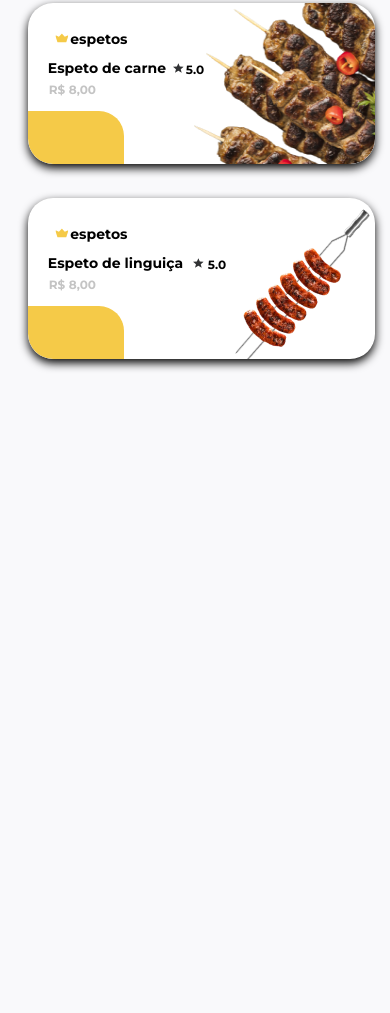
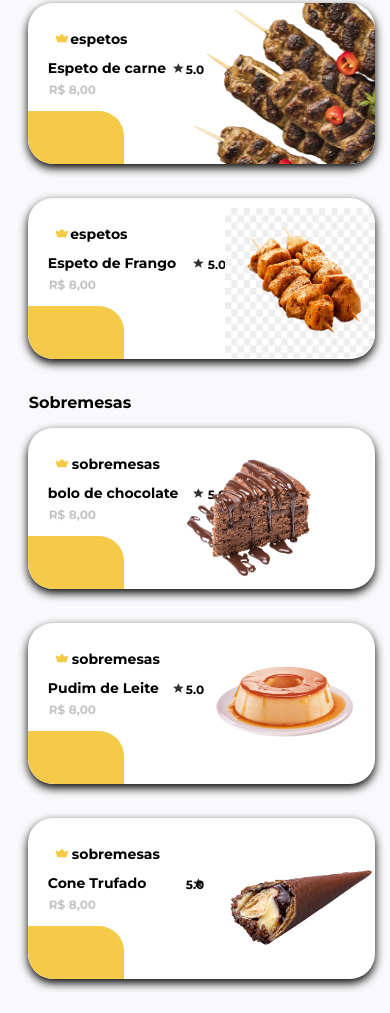
Before and after one commit to jonata-nonato/projeto-espeto, a plain HTML site: page projeto espeto/index.html in a window 390 px wide. Shown: the part 693-1706 px from the top of the page. Before the commit the page ends 1086 px from the top, so only its background shows below. Drawn offline with Linux system fonts and the light colour scheme.

Commit message:
adcionado os card de sobremesa

```diff
--- a/projeto espeto/index.html
+++ b/projeto espeto/index.html
@@ -257,18 +257,77 @@
                     <h1>espetos</h1>
 
                     <img class="coroa" src="imagens/coroa dourada-2.svg" alt="">
-                    <p class="nome-do-espeto">Espeto de linguiça</p>
+                    <p class="nome-do-espeto">Espeto de Frango</p>
                     <p class="preco_mobile" >
                         R$ 8,00
                     </p>
                     <img class="estrela" src="imagens/estrela-2.svg" alt="">
                     <h3 class="avaliacao">5.0</h3>
-                    <img class="espeto-lang-mobile" src="imagens/img-espeto-linguica-mobile.png" alt="">
+                    <img class="espeto-frang-mobile" src="imagens/img-espeto-de-frango-mobile.png" alt="">
 
                     <div class="retangulo">
 
                     </div>
                 </div>
+
+            </div>
+            <h3 class="titulos-cat">
+                Sobremesas
+            </h3>
+
+            <div class="card-prod-espeto">
+                <div class="card-mobile-sobremesa">
+                    <h1>sobremesas</h1>
+
+                    <img class="coroa" src="imagens/coroa dourada-2.svg" alt="">
+                    <p class="nome-da-sobremesa">bolo de chocolate</p>
+                    <p class="preco_mobile" >
+                        R$ 8,00
+                    </p>
+                    <img class="estrela" src="imagens/estrela-2.svg" alt="">
+                    <h3 class="avaliacao">5.0</h3>
+                    <img class="sobre-bolo-mobile" src="imagens/img-bolo-de-chocolate-mobile.png" alt="">
+                    <div class="retangulo">
+
+                    </div>
+                </div>
+
+                <div class="card-mobile-sobremesa">
+                    <h1>sobremesas</h1>
+
+
+                    <img class="coroa" src="imagens/coroa dourada-2.svg" alt="">
+                    <p class="nome-da-sobremesa">Pudim de Leite</p>
+                    <p class="preco_mobile">
+                        R$ 8,00
+                    </p>
+                    <img class="estrela-carne" src="imagens/estrela-2.svg" alt="">
+
+                    <h3 class="avaliacao-pudim">5.0</h3>
+                    <img class="sobre-pudim-mobile" src="imagens/img-pudim-mobile.png" alt="">
+
+                    <div class="retangulo">
+
+                    </div>
+                </div>
+
+                <div class="card-mobile-sobremesa">
+                    <h1>sobremesas</h1>
+
+                    <img class="coroa" src="imagens/coroa dourada-2.svg" alt="">
+                    <p class="nome-da-sobremesa">Cone Trufado</p>
+                    <p class="preco_mobile" >
+                        R$ 8,00
+                    </p>
+                    <img class="estrela" src="imagens/estrela-2.svg" alt="">
+                    <h3 class="avaliacao-trufa">5.0</h3>
+                    <img class="espeto-frang-mobile" src="imagens/img-cone-trufado-mobile.png" alt="">
+
+                    <div class="retangulo">
+
+                    </div>
+                </div>
+
             </div>
         </main>
         <footer>
--- a/projeto espeto/style.css
+++ b/projeto espeto/style.css
@@ -526,7 +526,7 @@ aside > p{
     font-style: normal;
     font-weight: 600;
     line-height: normal;
-    margin-left: 0px;
+    margin-left: 01px;
    }
 
    /* .card-categoria-espeto{
@@ -757,5 +757,107 @@ aside > p{
     top: -28px;
     left: 158px;
 }
-
+.espeto-frang-mobile{
+    position: absolute;
+    top: 10px;
+    right: 0px;
+    width: 150px;
+    height: 150px;
 }
+.sobre-bolo-mobile{
+    position: absolute;
+    top: 10px;
+    right: -15px;
+    width: 270px;
+    height: 150px;
+}
+.card-mobile-sobremesa{
+    width: 89vw;
+    height: 161px;
+    flex-shrink: 0;
+    border-radius: 25px;
+    background: #fff;
+    box-shadow: 0px 4px 10px 0px #000;
+    margin-bottom: 34px;
+    margin-left: 20px;
+    position:relative ;
+    overflow: hidden;
+}
+.card-mobile-sobremesa > h1 {
+    width: 122.167px;
+    color: #000;
+    font-family: "Montserrat";
+    font-size: 14px;
+    font-style: normal;
+    font-weight: 600;
+    line-height: normal;
+    position: relative;
+    top: 27px;
+    left: 10px;
+}
+.card-mobile-sobremesa > .nome-da-sobremesa{
+    position: relative;
+    top: 20px;
+    left: 20px;
+    width: 138px;
+    font-family: "Montserrat";
+    font-size: 14px;
+    font-style: normal;
+    font-weight: 600;
+    line-height: normal;
+}
+.card-mobile-sobremesa > h3{
+    color: #000;
+    font-family: "Montserrat";
+    font-style: normal;
+    font-weight: 600;
+    line-height: normal;
+    font-size: 12px;
+    position: relative;
+    top: -28px;
+    left: 180px;
+}
+.card-mobile-sobremesa > h1 {
+    width: 122.167px;
+    color: #000;
+    font-family: "Montserrat";
+    font-size: 14px;
+    font-style: normal;
+    font-weight: 600;
+    line-height: normal;
+    position: relative;
+    top: 27px;
+    left: 27px;
+}
+.sobre-pudim-mobile{
+    width: 181px;
+    height: 161px;
+    flex-shrink: 0;
+    border-radius: 25px;
+    position: absolute;
+    right: 0px;
+    top: 0px;
+}
+.card-mobile-sobremesa > .avaliacao-pudim{
+    color: #000;
+    font-family: "Montserrat";
+    font-style: normal;
+    font-weight: 600;
+    line-height: normal;
+    font-size: 12px;
+    position: relative;
+    top: -28px;
+    left: 158px;
+}
+.card-mobile-sobremesa > .avaliacao-trufa{
+    color: #000;
+    font-family: "Montserrat";
+    font-style: normal;
+    font-weight: 600;
+    line-height: normal;
+    font-size: 12px;
+    position: relative;
+    top: -28px;
+    left: 158px;
+}
+}
```
Also changed, not shown: projeto espeto/imagens/img-bolo-de-chocolate-mobile.png (added), projeto espeto/imagens/img-cone-trufado-mobile.png (added), projeto espeto/imagens/img-espeto-de-frango-mobile.png (added), projeto espeto/imagens/img-pudim-mobile.png (added), projeto espeto/imagens/img-sorvete-mobile.png (added).
